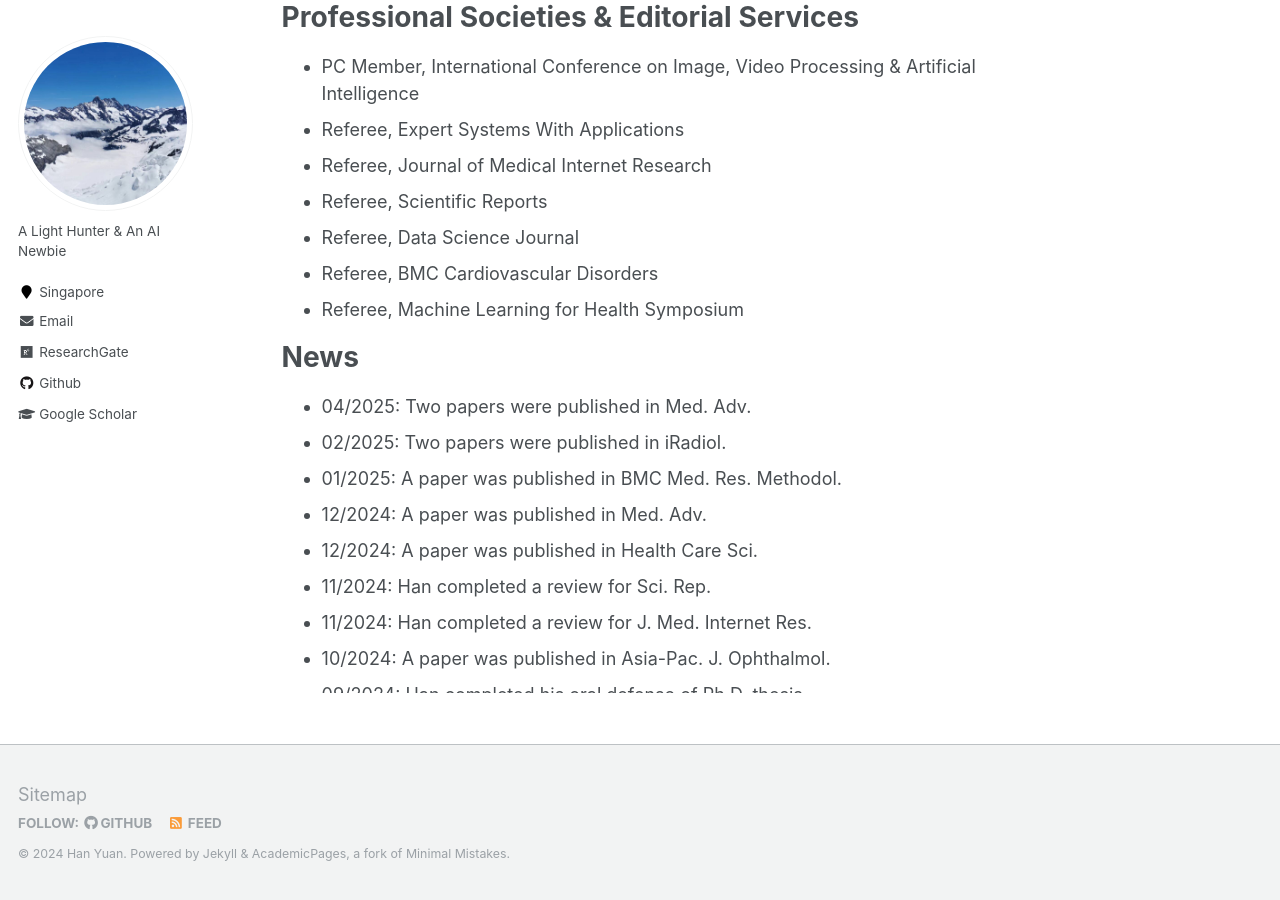
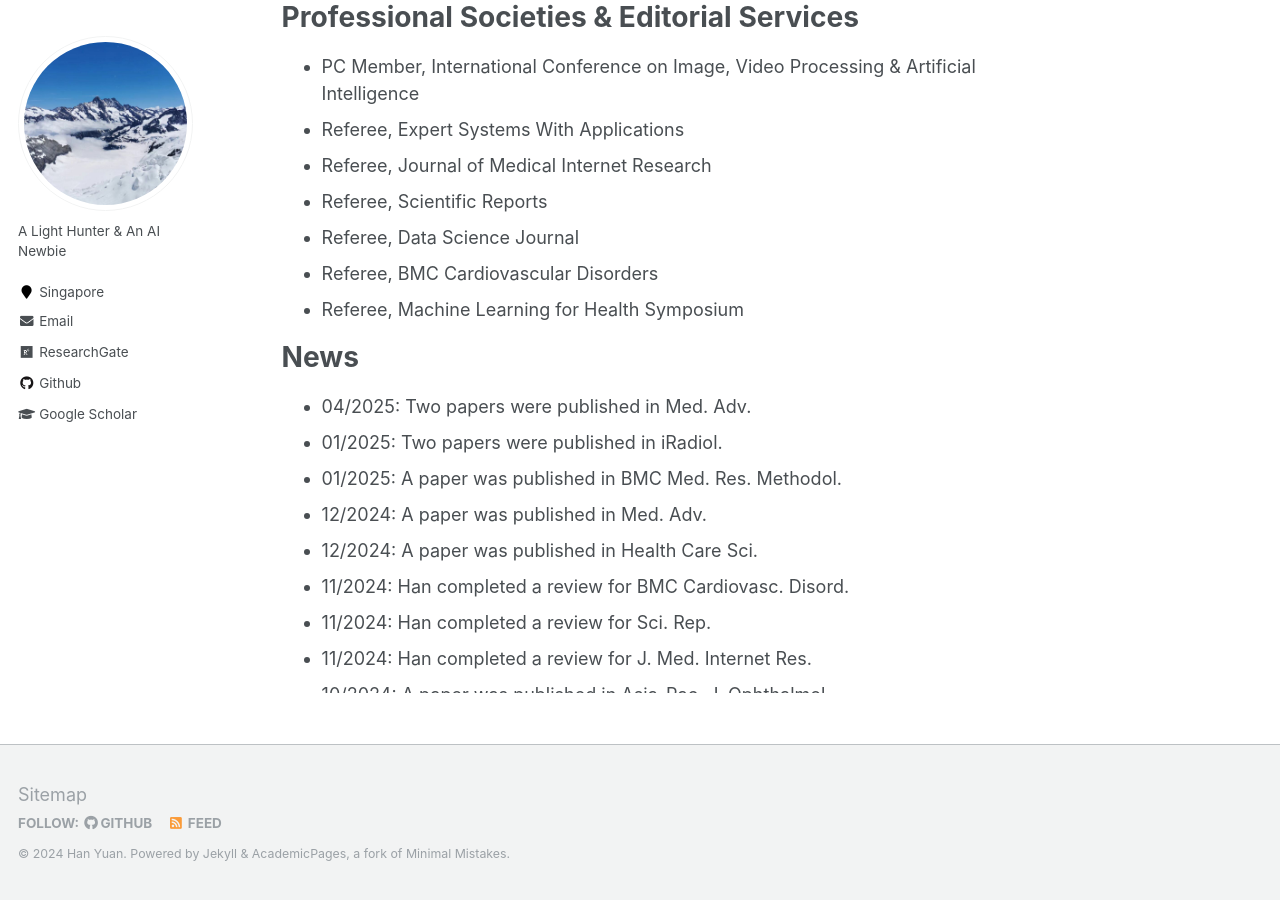
Before and after one commit to Han-Yuan-Med/Han-Yuan-Med.github.io, a Jekyll site: the page built from _pages/about.md, in a window 1280 px wide and 900 px high, scrolled down 938 px. Built offline with Jekyll 4.4.1, drawn with Linux system fonts in a browser that asks for light colours.

Commit message:
Update about.md

```diff
--- a/_pages/about.md
+++ b/_pages/about.md
@@ -33,10 +33,11 @@ Thank you for visiting my academic website. I invite you to explore the [publica
 # News
 <ul style="width: auto; height: 300px; overflow: auto">
   <li>04/2025: Two papers were published in Med. Adv.</li>
-  <li>02/2025: Two papers were published in iRadiol.</li>
+  <li>01/2025: Two papers were published in iRadiol.</li>
   <li>01/2025: A paper was published in BMC Med. Res. Methodol.</li>
   <li>12/2024: A paper was published in Med. Adv.</li>
   <li>12/2024: A paper was published in Health Care Sci.</li>
+  <li>11/2024: Han completed a review for BMC Cardiovasc. Disord.</li>
   <li>11/2024: Han completed a review for Sci. Rep.</li>
   <li>11/2024: Han completed a review for J. Med. Internet Res.</li>
   <li>10/2024: A paper was published in Asia-Pac. J. Ophthalmol.</li>
```
